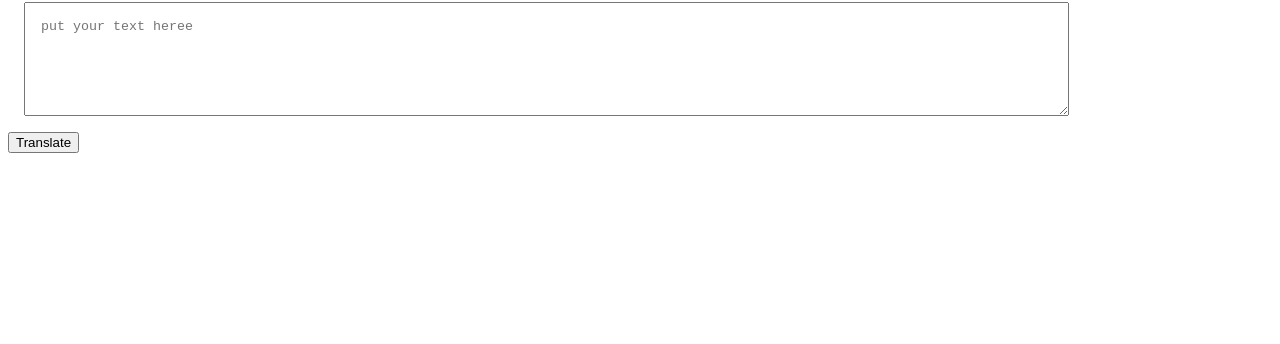
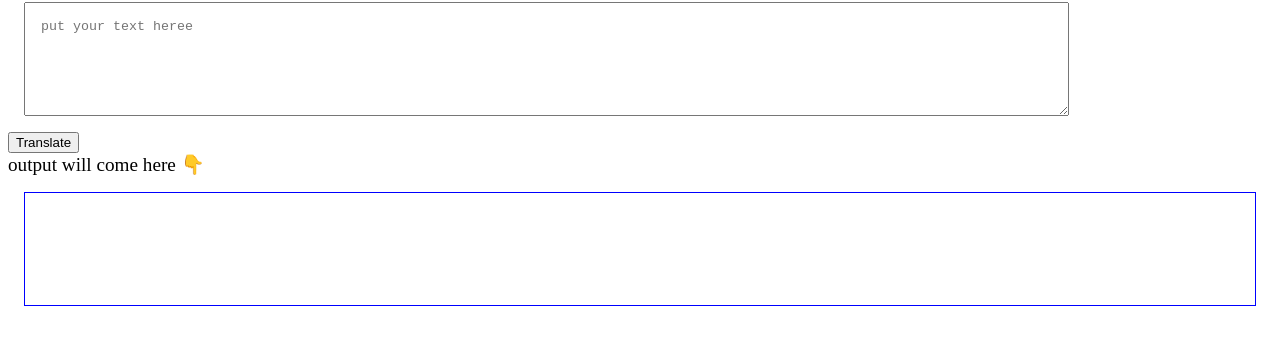
Before and after one commit to rudra-9197/Banana-minion-speak-, a plain HTML site: page index.html in a window 1280 px wide. Shown: the part 78-422 px from the top of the page. Drawn offline with Linux system fonts and the light colour scheme.

Commit message:
outputprocess

```diff
--- a/app.js
+++ b/app.js
@@ -1,12 +1,13 @@
 var buttonTranslate = document.querySelector("#button_translte");
 var txtInput =document.querySelector("#text_input");
+var outputbox = document.querySelector("#output");
+
 console.log(txtInput);
 
 
 function clickEventHandler(){
-    console.log("clicked");
-    console.log("input",txtInput.value);
-}
+    outputbox.innerText = " akskasaksks" + txtInput.value
+};
 
 
-buttonTranslate.addEventListener("click",  clickEventHandler())
+buttonTranslate.addEventListener("click",  clickEventHandler)
--- a/index.html
+++ b/index.html
@@ -14,6 +14,13 @@
            padding: 1rem
 
        }
+       #output{
+           border: 1px solid blue;
+           height: 10vh;
+           margin: 1rem;
+           padding: 1rem;
+
+       }
    </style>
 
 
@@ -22,6 +29,8 @@
     <h1>talk banana</h1>
     <textarea id="text_input" placeholder="put your text heree"></textarea>
     <button id="button_translte">Translate</button>
+    <div style="font-size: larger;">output will  come here 👇</div>
+    <div id="output"></div>
     <script src="app.js" type="text/javascript"></script>
 </body>
 </html>
```
